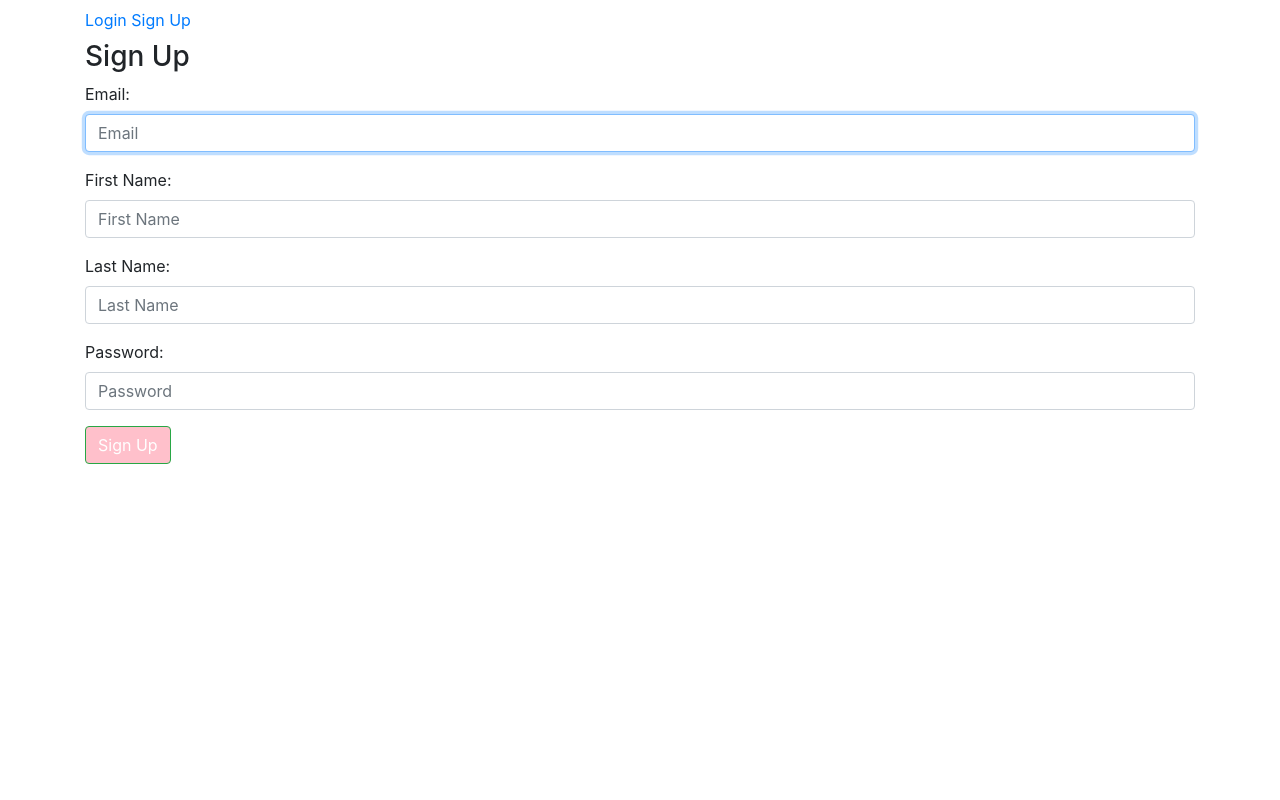
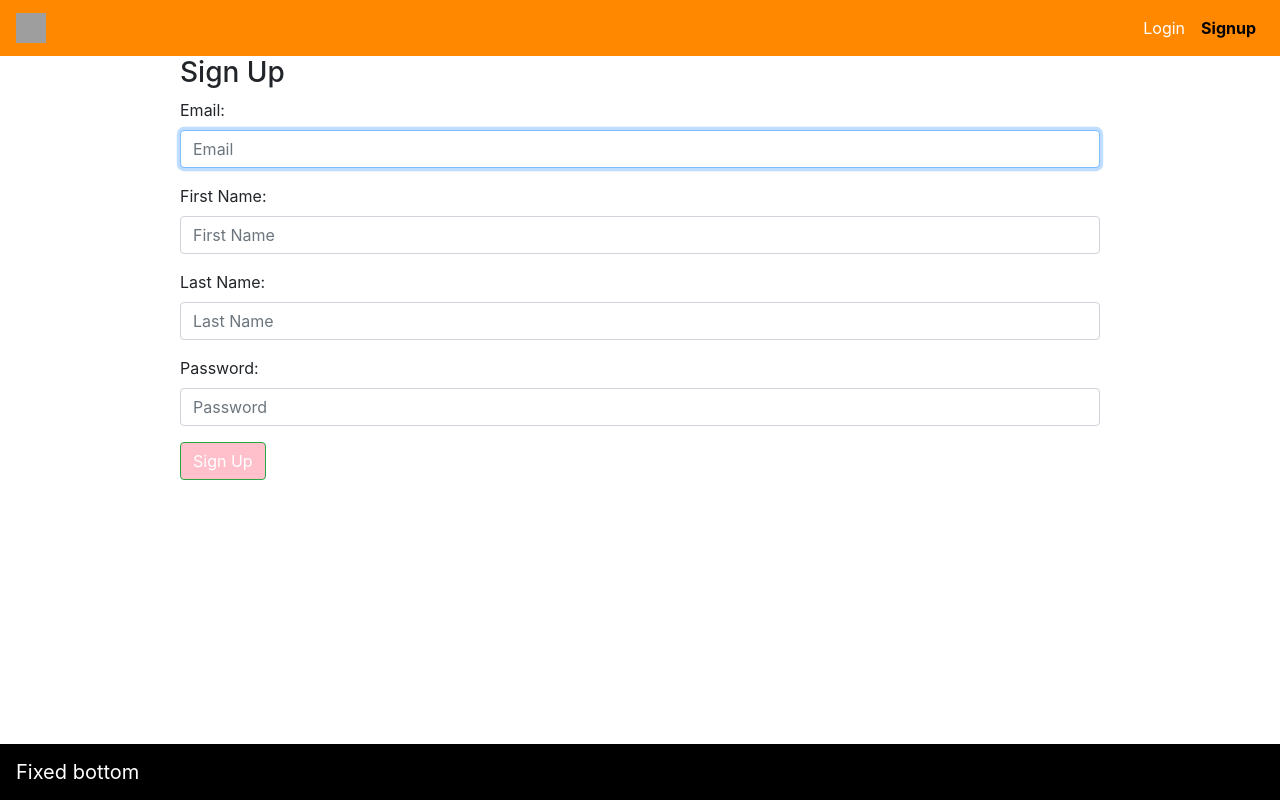
Before and after one commit to tahirawan4/ffmpeg-flask, a Flask app: page /signup in a window 1280 px wide. Run offline with Flask 2, Linux system fonts and the light colour scheme; some libraries are stand-ins or nearby versions; grey boxes are pictures that could not be loaded.

Commit message:
update pages with bootstrap and adding users and data instances

```diff
--- a/project/__init__.py
+++ b/project/__init__.py
@@ -12,7 +12,7 @@ UPLOAD_FOLDER = join(dirname(realpath(__file__)), 'media/')
 # ALLOWED_EXTENSIONS = set(['jpg', 'jpeg', 'mp4'])
 ALLOWED_EXTENSIONS = set(['txt', 'pdf', 'png', 'jpg', 'jpeg', 'gif'])
 # def create_app():
-app = Flask(__name__)
+app = Flask(__name__, static_url_path='/static')
 app.config['UPLOAD_FOLDER'] = UPLOAD_FOLDER
 app.config['MAX_CONTENT_LENGTH'] = 16 * 1024 * 1024
 app.config['SECRET_KEY'] = '9OLWxND4o83j4K4iuopO'
--- a/project/auth.py
+++ b/project/auth.py
@@ -13,7 +13,7 @@ from . import app
 
 @app.route('/login')
 def login():
-    return render_template('login.html')
+    return render_template('login.html', login='active')
 
 
 @app.route('/login', methods=['POST'])
@@ -37,7 +37,7 @@ def login_post():
 
 @app.route('/signup')
 def signup():
-    return render_template('signup.html')
+    return render_template('signup.html', signup='active')
 
 
 @app.route('/signup', methods=['POST'])
--- a/project/main.py
+++ b/project/main.py
@@ -15,6 +15,10 @@ from flask import url_for, redirect
 
 # main = Blueprint('main', __name__)
 
+@app.route('/<path:path>')
+def static_file(path):
+    return app.send_static_file(path)
+
 
 @app.route('/', methods=['GET', 'POST'])
 @login_required
@@ -29,7 +33,7 @@ def profile():
         db.session.commit()
         return redirect('/profile')
 
-    return render_template('profile.html', user=current_user)
+    return render_template('profile.html', user=current_user, profile='active')
 
 
 @app.route('/uploads/<filename>')
--- a/project/templates/base.html
+++ b/project/templates/base.html
@@ -34,53 +34,136 @@
 </head>
 
 <body>
-<section class="hero is-primary is-fullheight">
-    {% with messages = get_flashed_messages() %}
-        {% if messages %}
-            <ul class=flashes>
-                {% for message in messages %}
-                    <li>{{ message }}</li>
-                {% endfor %}
-            </ul>
-        {% endif %}
-    {% endwith %}
-    <div class="hero-head">
-        <nav class="navbar">
-            <div class="container">
 
-                <div id="navbarMenuHeroA" class="navbar-menu">
-                    <div class="navbar-end">
-                        {% if not current_user.is_authenticated %}
-                            <a href="{{ url_for('login') }}" class="navbar-item">
-                                Login
-                            </a>
-                            <a href="{{ url_for('signup') }}" class="navbar-item">
-                                Sign Up
-                            </a>
-                        {% endif %}
-                        {% if current_user.is_authenticated %}
-                            &nbsp;&nbsp;&nbsp;
-                            <a href="{{ url_for('logout') }}" class="navbar-item">
-                                Logout
-                            </a>
-                            &nbsp;&nbsp;&nbsp;
-                            <a href="{{ url_for('profile') }}" class="navbar-item">
-                                Profile
-                            </a>
-                        {% endif %}
-                    </div>
-                </div>
-            </div>
-        </nav>
+<style>
+    .nav-item a {
+        color: white !important;
+    }
+
+    .nav-item a.active {
+        color: black !important;
+        font-weight: bold;
+    }
+
+    .navbar-brand {
+        color: white !important;
+    }
+
+
+</style>
+
+<nav class="navbar navbar-light navbar-expand-lg warning-color-dark sticky-top "
+     style="background-color: #F80!important;">
+
+
+
+    <a class="navbar-brand" href="#">
+        <img src="https://getbootstrap.com/docs/4.1/assets/brand/bootstrap-solid.svg" width="30" height="30" class="d-inline-block align-top"
+             alt="">
+
+    </a>
+    <button class="navbar-toggler" type="button" data-toggle="collapse" data-target="#navbarNavDropdown"
+            aria-controls="navbarNavDropdown" aria-expanded="false" aria-label="Toggle navigation">
+        <span class="navbar-toggler-icon"></span>
+    </button>
+    <div class="collapse navbar-collapse" id="navbarNavDropdown">
+        <ul class="navbar-nav mr-auto">
+{#            <li class="nav-item active">#}
+{#                <a class="nav-link" href="#">Home <span class="sr-only">(current)</span></a>#}
+{#            </li>#}
+{#            <li class="nav-item">#}
+{#                <a class="nav-link" href="#">Features</a>#}
+{#            </li>#}
+{#            <li class="nav-item">#}
+{#                <a class="nav-link" href="#">Pricing</a>#}
+{#            </li>#}
+        </ul>
+        <ul class="navbar-nav">
+            {% if current_user.is_authenticated %}
+                <li class="nav-item">
+                    <a class="nav-link {{ profile }}" href="{{ url_for('profile') }}">Profile</a>
+                </li>
+                <li class="nav-item">
+                    <a class="nav-link" href="{{ url_for('logout') }}">Logout</a>
+                </li>
+
+
+            {% else %}
+                <li class="nav-item">
+                    <a class="nav-link {{ login }}" href="{{ url_for('login') }}">Login</a>
+                </li>
+
+                <li class="nav-item">
+                    <a class="nav-link {{ signup }}" href="{{ url_for('signup') }}">Signup</a>
+                </li>
+
+            {% endif %}
+        </ul>
+
     </div>
+</nav>
 
-    <div class="hero-body">
-        <div class="container has-text-centered">
+<div class="container">
+    <div class="row">
+        <div class="col-1"></div>
+        <div class="col-10">
             {% block content %}
             {% endblock %}
         </div>
+        <div class="col-1"></div>
     </div>
-</section>
+</div>
+
+{#<section class="hero is-primary is-fullheight">#}
+{#    {% with messages = get_flashed_messages() %}#}
+{#        {% if messages %}#}
+{#            <ul class=flashes>#}
+{#                {% for message in messages %}#}
+{#                    <li>{{ message }}</li>#}
+{#                {% endfor %}#}
+{#            </ul>#}
+{#        {% endif %}#}
+{#    {% endwith %}#}
+{#    <div class="hero-head">#}
+{#        <nav class="navbar">#}
+{#            <div class="container">#}
+{##}
+{#                <div id="navbarMenuHeroA" class="navbar-menu">#}
+{#                    <div class="navbar-end">#}
+{#                        {% if not current_user.is_authenticated %}#}
+{#                            <a href="{{ url_for('login') }}" class="navbar-item">#}
+{#                                Login#}
+{#                            </a>#}
+{#                            <a href="{{ url_for('signup') }}" class="navbar-item">#}
+{#                                Sign Up#}
+{#                            </a>#}
+{#                        {% endif %}#}
+{#                        {% if current_user.is_authenticated %}#}
+{#                            &nbsp;&nbsp;&nbsp;#}
+{#                            <a href="{{ url_for('logout') }}" class="navbar-item">#}
+{#                                Logout#}
+{#                            </a>#}
+{#                            &nbsp;&nbsp;&nbsp;#}
+{#                            <a href="{{ url_for('profile') }}" class="navbar-item">#}
+{#                                Profile#}
+{#                            </a>#}
+{#                        {% endif %}#}
+{#                    </div>#}
+{#                </div>#}
+{#            </div>#}
+{#        </nav>#}
+{#    </div>#}
+{##}
+{#    <div class="hero-body">#}
+{#        <div class="container has-text-centered">#}
+{#            {% block content %}#}
+{#            {% endblock %}#}
+{#        </div>#}
+{#    </div>#}
+{#</section>#}
+<nav class="navbar fixed-bottom navbar-light bg-light" style="background-color: black !important;">
+    <a class="navbar-brand" href="#">Fixed bottom</a>
+</nav>
 </body>
 
 
```
Also changed, not shown: project/static/styles.css (added, +87 -0 lines), project/templates/login.html (+82 -16 lines), db.sqlite.
